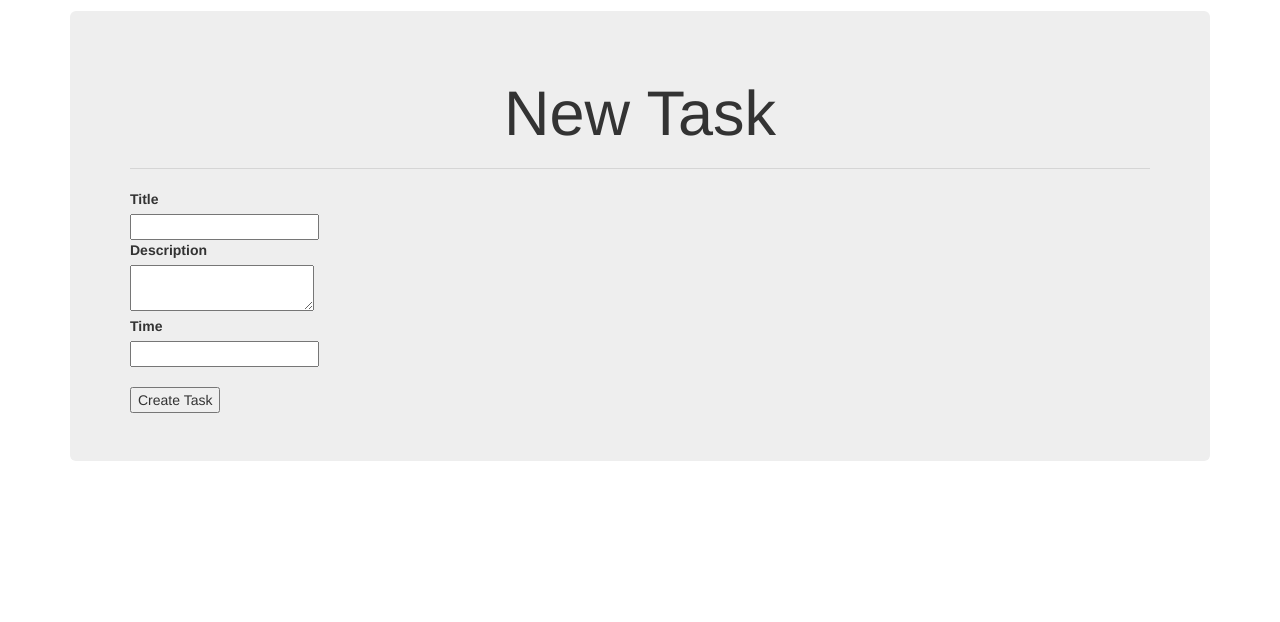
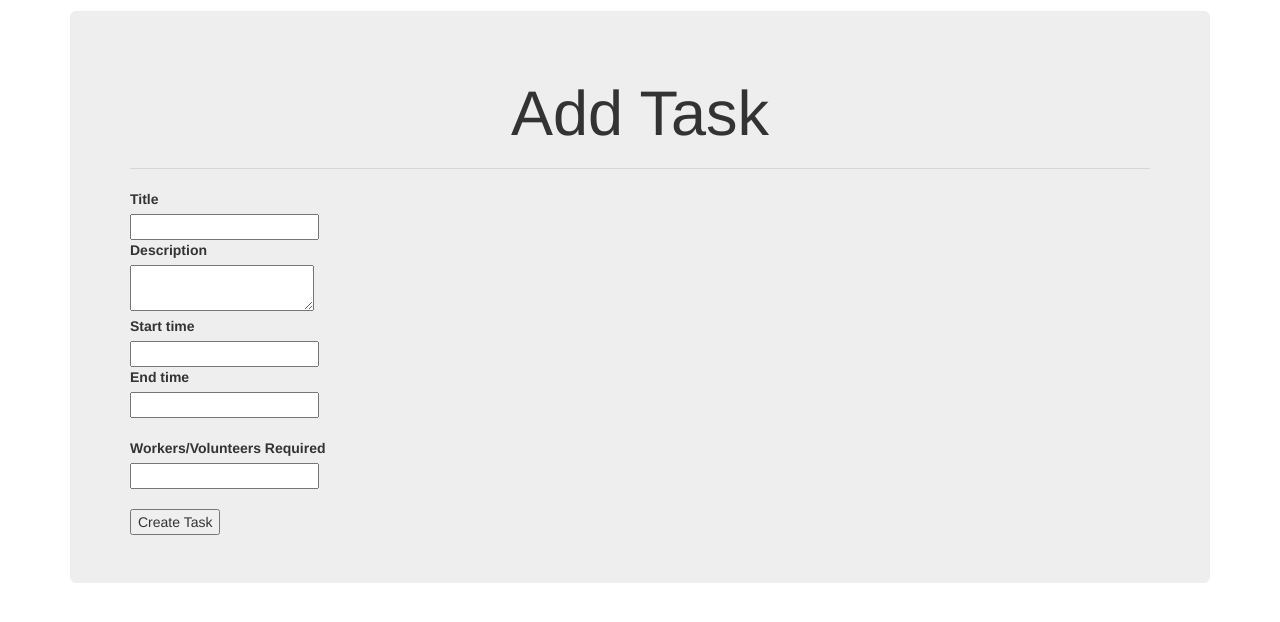
Before and after one commit to the-widget/simple-sign-up, a Rails app: page /event/1/task/new in a window 1280 px wide. Shown: the part 51-673 px from the top of the page. Run offline with Rails 7, Linux system fonts and the light colour scheme; some libraries are stand-ins or nearby versions.

Commit message:
Added validations for tasks, fixed field_with_errors changing form styling

```diff
--- a/app/controllers/event_controller.rb
+++ b/app/controllers/event_controller.rb
@@ -40,7 +40,7 @@ class EventController < ApplicationController
   private
 
   def event_params
-    params.require(:event).permit(:title, :description, :date_time)
+    params.require(:event).permit(:title, :description, :date, :start_time, :end_time)
   end
 
   def set_event
--- a/app/controllers/task_controller.rb
+++ b/app/controllers/task_controller.rb
@@ -12,8 +12,11 @@ class TaskController < ApplicationController
   def create
     set_event
     @task = @event.tasks.build(task_params)
-    @task.save
-    redirect_to event_path(@event)
+    if !@task.save
+      render 'new'
+    else
+      redirect_to event_path(@event)
+    end
   end
 
   def destroy
@@ -50,7 +53,7 @@ class TaskController < ApplicationController
   private
 
   def task_params
-    params.require(:task).permit(:title, :description, :time)
+    params.require(:task).permit(:title, :description, :start_time, :end_time, :workers_required)
   end
 
   def set_event
--- a/app/models/task.rb
+++ b/app/models/task.rb
@@ -3,4 +3,9 @@ class Task < ActiveRecord::Base
   has_many :user_tasks
   has_many :users, :through => :user_tasks
   alias_method :participants, :users
+  validates :title, :presence => :true
+  validates :description, :presence => :true
+  validates :start_time, :presence => :true
+  validates :end_time, :presence => :true
+  validates :workers_required, :presence => :true
 end
--- a/app/views/event/index.html.erb
+++ b/app/views/event/index.html.erb
@@ -4,8 +4,9 @@
     <h3><%= link_to("Create New Event", new_event_path)%></h3>
   <% end %>
 </div> <hr>
+
 <% @events.each do |event| %>
-  <h3><%= link_to(event.title, event_path(event)) %></h3>
+  <h3><%= link_to(event.title, event_path(event)) %> - (<%= event.date %>)</h3>
   <p><%= event.description %></p>
   <hr>
 <% end %>
--- a/app/views/event/new.html.erb
+++ b/app/views/event/new.html.erb
@@ -1,12 +1,12 @@
 <div class='text-center'>
   <h1>Create Event</h1>
-</div>
+</div> <hr>
 <% if @event.errors.any? %>
   <div id="error_explanation">
-    <h2>
+    <h4>
       <%= pluralize(@event.errors.count, "error") %>
       prohibited this event from being saved:
-    </h2>
+    </h4>
 
     <ul>
     <% @event.errors.full_messages.each do |msg| %>
--- a/app/views/task/new.html.erb
+++ b/app/views/task/new.html.erb
@@ -1,13 +1,44 @@
 <div class="text-center">
-  <h1>New Task</h1>
+  <h1>Add Task</h1>
 </div> <hr>
+<% if @task.errors.any? %>
+  <div id="error_explanation">
+    <h4>
+      <%= pluralize(@task.errors.count, "error") %>
+      prohibited this event from being saved:
+    </h4>
+
+    <ul>
+    <% @task.errors.full_messages.each do |msg| %>
+      <li><%= msg %></li>
+    <% end %>
+    </ul>
+  </div>
+<% end %>
+
 
 <%= form_for @task, url: {action: "create", method: "post"} do |f| %>
   <%= f.label :title %> <br>
   <%= f.text_field :title %> <br>
   <%= f.label :description %> <br>
   <%= f.text_area :description %> <br>
-  <%= f.label :time %> <br>
-  <%= f.text_field :time %> <br> <br>
+  <div class="input-group bootstrap-timepicker timepicker">
+      <%= f.label :start_time %> <br>
+      <%= f.text_field :start_time, "class" => "input-small" %> <br>
+      <%= f.label :end_time %> <br>
+      <%= f.text_field :end_time, "class" => "input-small" %> <br>
+      <script type="text/javascript">
+        $('#task_start_time').timepicker({
+          template: 'dropdown',
+          defaultTime: false
+        });
+        $('#task_end_time').timepicker({
+          template: 'dropdown',
+          defaultTime: false
+        });
+      </script>
+  </div> <br>
+  <%= f.label :workers_required, "Workers/Volunteers Required" %> <br>
+  <%= f.number_field :workers_required %> <br><br>
   <%= f.submit %>
 <% end %>
--- a/app/views/task/show.html.erb
+++ b/app/views/task/show.html.erb
@@ -9,7 +9,7 @@
 </div> <hr>
 
 <strong>Description:</strong> <%= @task.description %> <br /> <br>
-<strong>Time Slot:</strong> <%= @task.time %> <br /> <br>
+<strong>Time Slot:</strong> <%= @task.start_time %> - <%= @task.end_time %> <br /> <br>
 <strong>Participants:</strong> <br />
 <% @users.each do |user| %>
   <%= user.email %> <br>
--- a/db/migrate/20160423141539_create_tasks.rb
+++ b/db/migrate/20160423141539_create_tasks.rb
@@ -3,8 +3,9 @@ class CreateTasks < ActiveRecord::Migration
     create_table :tasks do |t|
       t.string :title
       t.text :description
-      t.string :time
-
+      t.string :start_time
+      t.string :end_time
+      t.integer :workers_required
       t.timestamps null: false
     end
   end
```
Also changed, not shown: app/controllers/application_controller.rb (+9 -0 lines), app/views/event/show.html.erb (+6 -3 lines), db/development.sqlite3, db/schema.rb, 3 other files.
